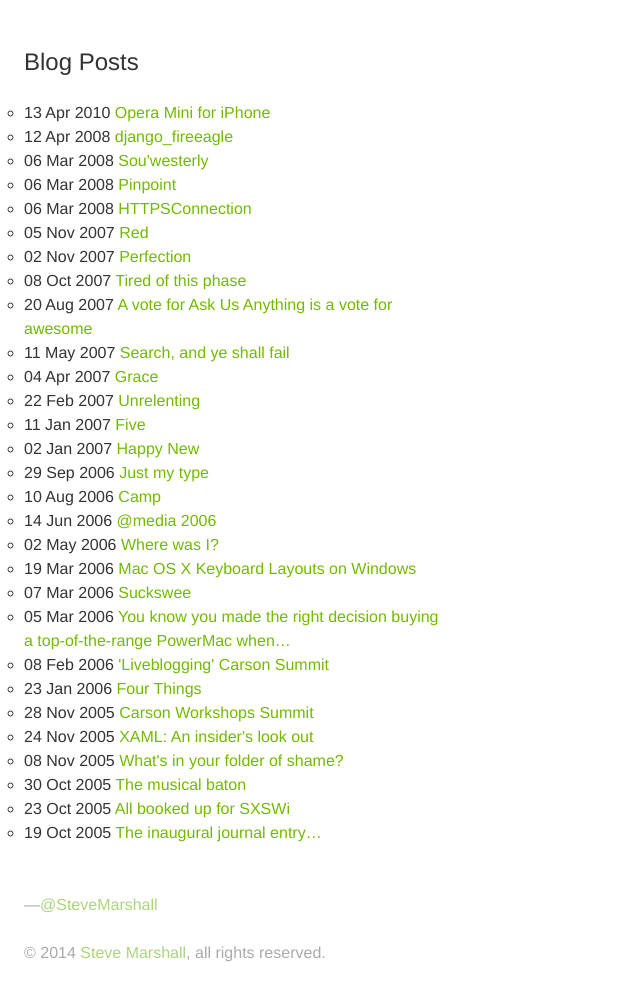
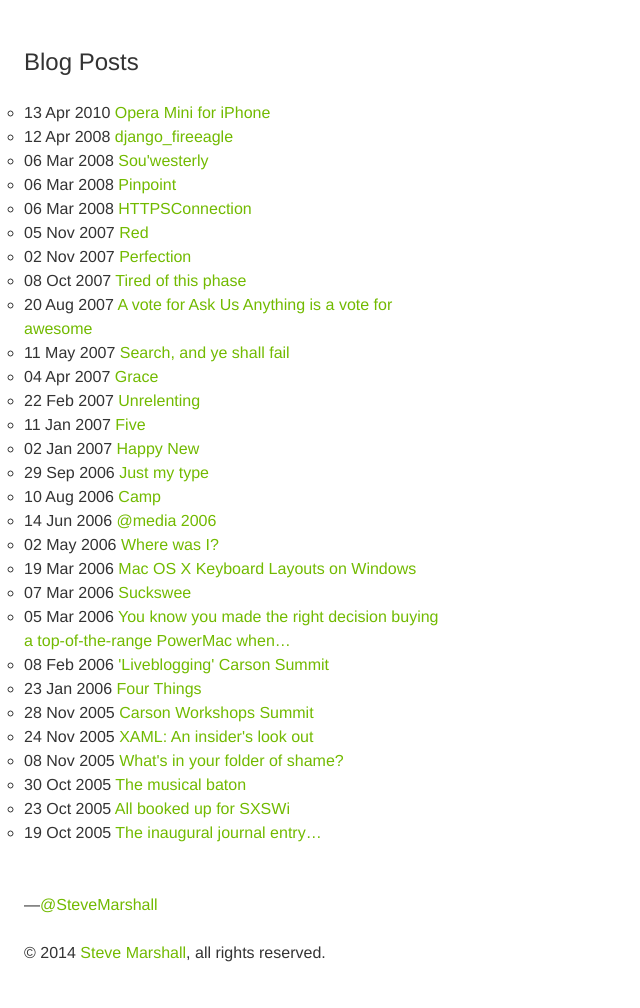
Before and after one commit to SteveMarshall/stevemarshall.github.io, a Jekyll site: the page built from index.html, in a window 1280 px wide. Shown: the whole page, without its empty margins (0-640 px from the left). Built offline with Jekyll 4.4.1, drawn with Linux system fonts in a browser that asks for light colours; Markdown is read by kramdown in place of the engine named in the settings.

Commit message:
Remove extraneous colours and reduce font weights
Helvetica Neue UltraLight for headers and footer, light for body, and
medium for bold!

```diff
--- a/_includes/css/footer.css
+++ b/_includes/css/footer.css
@@ -1,11 +1,8 @@
 #footer {
-  color:                    #aaa;
   margin-top:               48px;
 }
-#footer a {
-  color:                    #acd47a;
-}
 #footer p {
+  font-weight:              100;
   margin:                   24px 0;
 }
 #footer p + p {
--- a/_includes/css/normalise.css
+++ b/_includes/css/normalise.css
@@ -14,7 +14,7 @@
 q,
 ul {
   border:                   0;
-  font-weight:              normal;
+  font-weight:              300;
   margin:                   0;
   padding:                  0;
 }
@@ -31,5 +31,5 @@
     font-style:             normal;
 }
 strong {
-    font-weight:            bold;
+    font-weight:            500;
 }
```
Also changed, not shown: _includes/css/content.css (+7 -3 lines).
